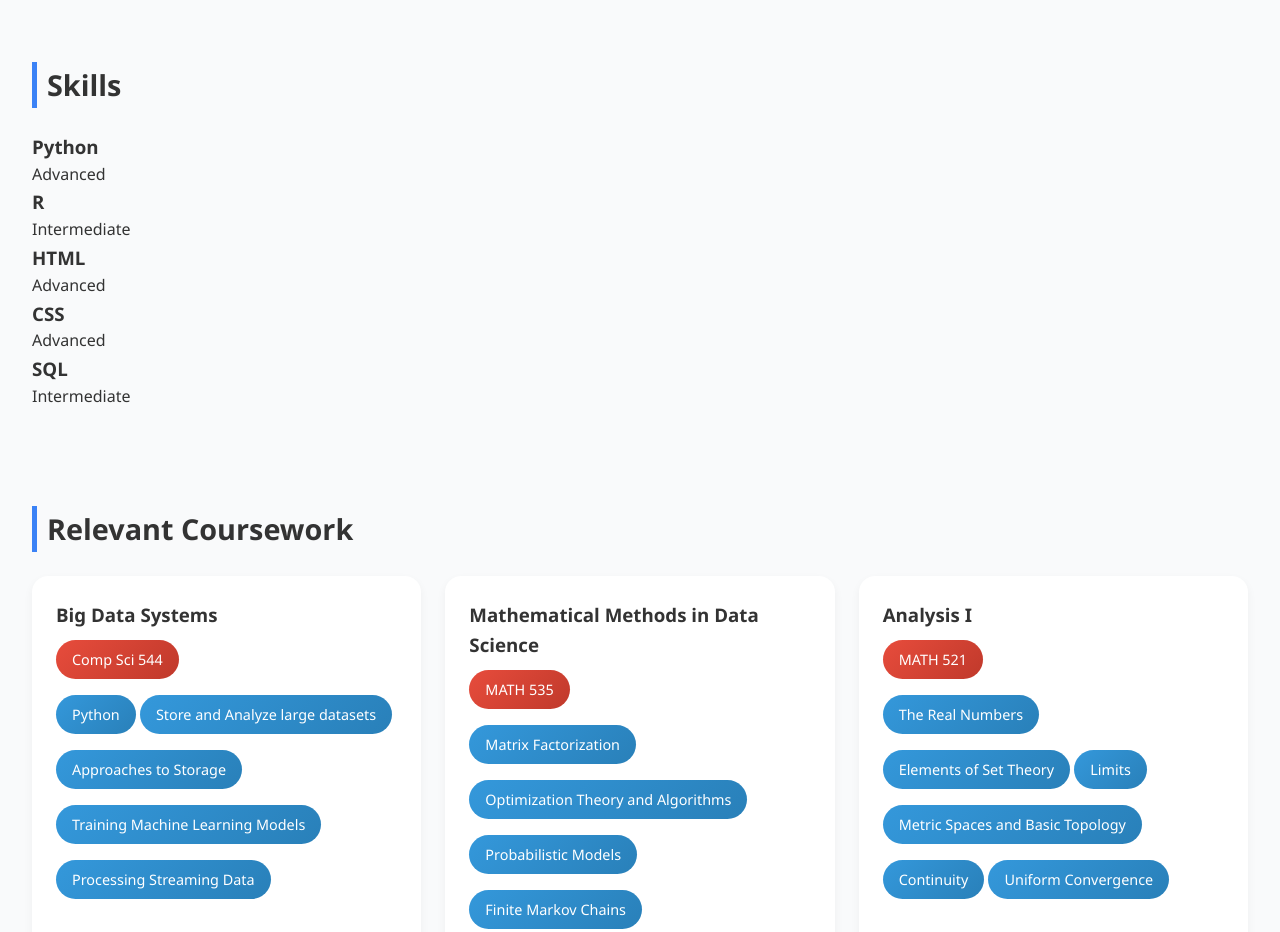
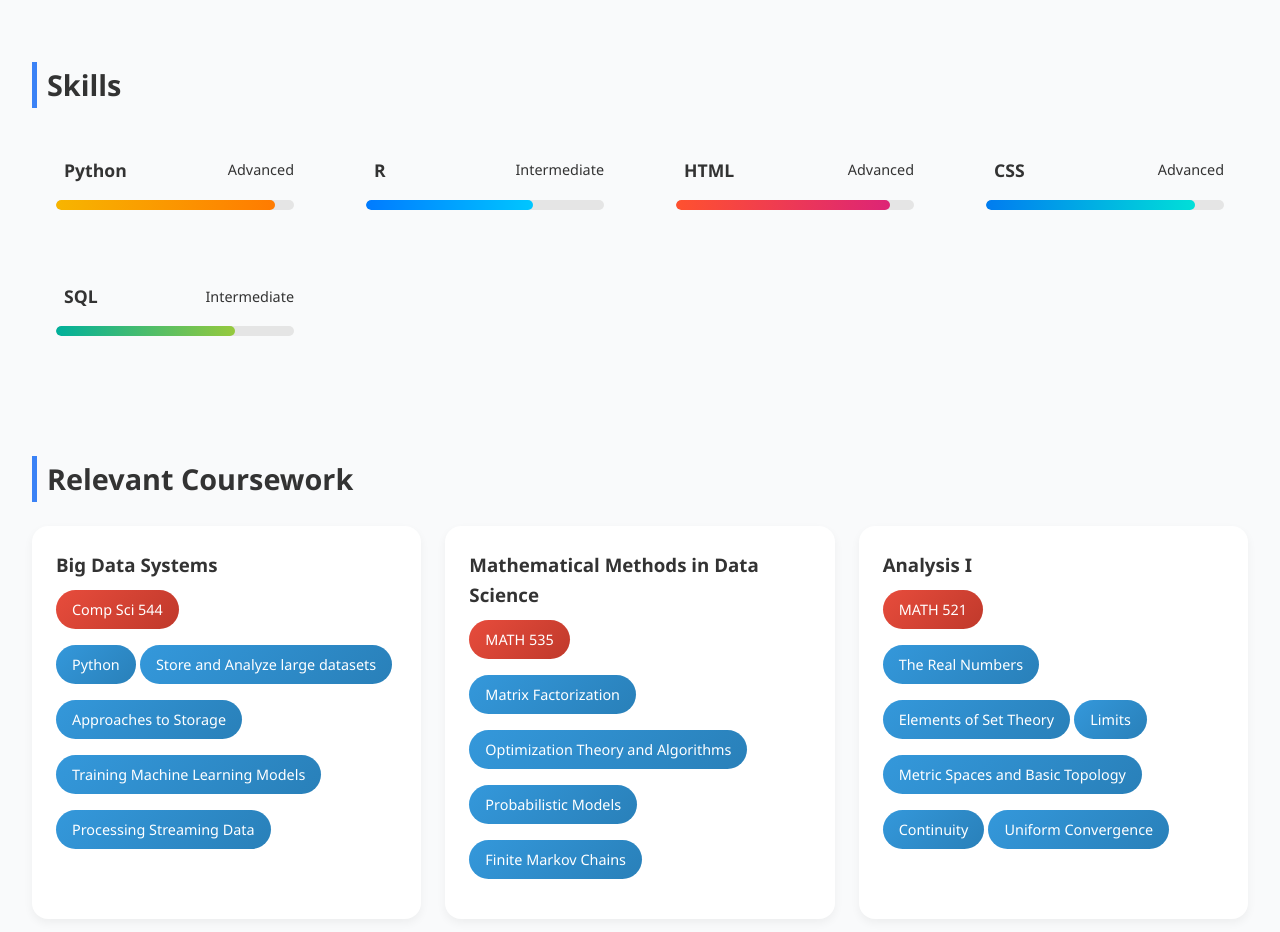
Before and after one commit to tianalongjam/tianalongjam.github.io, a plain HTML site: page index.html in a window 1280 px wide. Shown: the part 3400-4332 px from the top of the page. Drawn offline with Linux system fonts and the light colour scheme.

Commit message:
Update styles.css

```diff
--- a/styles.css
+++ b/styles.css
@@ -158,6 +158,109 @@ header nav a:hover {
     margin-bottom: 10px;
 }
 
+/* Skills */
+
+.skills-grid {
+  display: grid;
+  grid-template-columns: repeat(auto-fit, minmax(280px, 1fr));
+  gap: 1.5rem;
+  margin-top: 1.5rem;
+}
+
+.skill-card {
+  background: var(--card-bg);
+  border-radius: 16px;
+  padding: 1.5rem;
+  box-shadow: 0 4px 15px var(--shadow);
+  transition: all 0.3s ease;
+  position: relative;
+  overflow: hidden;
+}
+
+.skill-card:hover {
+  transform: translateY(-6px);
+  box-shadow: 0 8px 20px var(--shadow);
+}
+
+.skill-header {
+  display: flex;
+  align-items: center;
+  justify-content: space-between;
+  margin-bottom: 1rem;
+}
+
+.skill-header i {
+  font-size: 2rem;
+  color: var(--accent);
+  flex-shrink: 0;
+}
+
+.skill-header h3 {
+  flex-grow: 1;
+  font-size: 1.1rem;
+  margin-left: 0.5rem;
+  color: var(--text);
+}
+
+.level {
+  color: var(--accent);
+  font-weight: 500;
+  font-size: 0.9rem;
+}
+
+.progress-bar {
+  background: #e5e5e5;
+  border-radius: 10px;
+  height: 10px;
+  overflow: hidden;
+}
+
+.progress {
+  height: 100%;
+  border-radius: 10px;
+  animation: fill 1.8s ease-out;
+}
+
+/* Color-coded progress bars */
+/* .python { width: 92%; background: linear-gradient(90deg, #ffd43b, #ffb703); }
+.r { width: 70%; background: linear-gradient(90deg, #276ef1, #4285f4); }
+.html { width: 90%; background: linear-gradient(90deg, #e44d26, #f16529); }
+.css { width: 88%; background: linear-gradient(90deg, #264de4, #2965f1); }
+.sql { width: 75%; background: linear-gradient(90deg, #00b4d8, #0077b6); } */
+
+/* More vibrant color gradients for each skill */
+.python {
+  width: 92%;
+  background: linear-gradient(90deg, #f7b500, #ff7b00);
+}
+
+.r {
+  width: 70%;
+  background: linear-gradient(90deg, #007bff, #00c6ff);
+}
+
+.html {
+  width: 90%;
+  background: linear-gradient(90deg, #ff512f, #dd2476);
+}
+
+.css {
+  width: 88%;
+  background: linear-gradient(90deg, #007cf0, #00dfd8);
+}
+
+.sql {
+  width: 75%;
+  background: linear-gradient(90deg, #00b09b, #96c93d);
+}
+
+@keyframes fill {
+  from { width: 0; }
+  to { width: var(--fill-width); }
+}
+
+
+
 /* Coursework stuff */
 
 .rounded_desc p{
```
